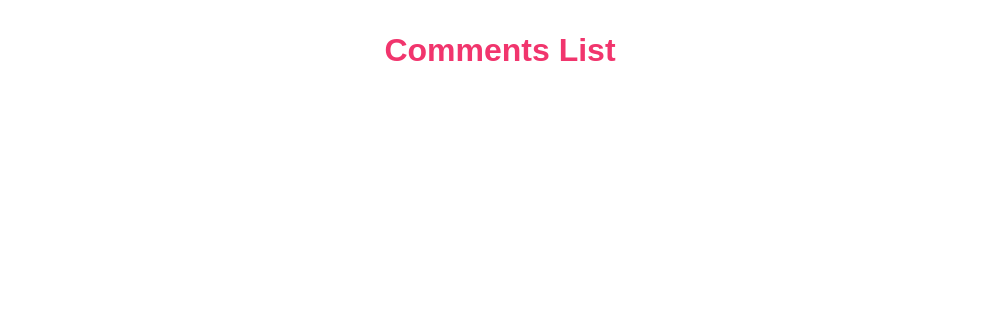
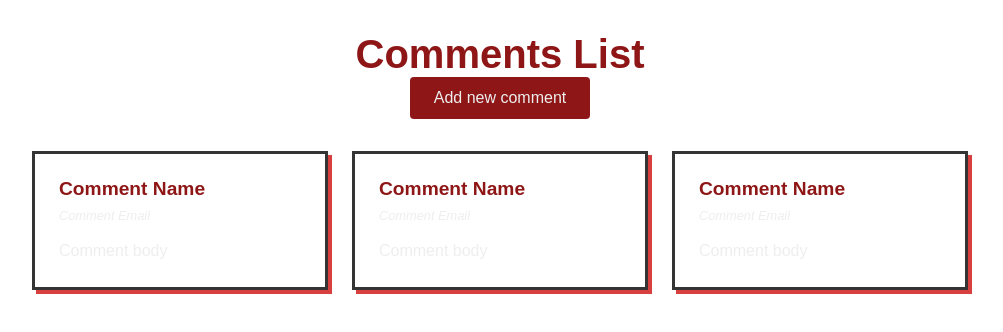
Before and after one commit to Vctorqui/frontend_challenge, a Next.js app: page / in a window 1280 px wide. Shown: the top 332 px of the page, without its empty margins (140-1143 px from the left). Built offline with nearby package versions, Linux system fonts and the light colour scheme.

Commit message:
[feat] --Add CommentList component and button to toggle form visibility --Implemented CommentList for displaying comments and added a button to show/hide the comment form.

```diff
--- a/app/page.tsx
+++ b/app/page.tsx
@@ -1,13 +1,27 @@
+'use client'
 import Image from 'next/image'
 import styles from './page.module.css'
-import { Container, Header, Title } from '@/components/styled/StyledComponent'
+import {
+  Button,
+  Container,
+  Header,
+  Title,
+} from '@/components/styled/StyledComponent'
+import { useState } from 'react'
+import CommentList from '@/components/CommentList'
 
 export default function Home() {
+  const [showForm, setShowForm] = useState(false)
+
   return (
     <Container>
       <Header>
         <Title>Comments List</Title>
+        <Button onClick={() => setShowForm(!showForm)}>
+          {showForm ? 'Hide form' : 'Add new comment'}
+        </Button>
       </Header>
+      <CommentList />
     </Container>
 
     // <div className={styles.page}>
--- /dev/null
+++ b/components/CommentList.tsx
@@ -0,0 +1,31 @@
+'use client'
+
+import {
+  CommentBody,
+  CommentCard,
+  CommentEmail,
+  CommentName,
+  ContainerList,
+} from './styled/StyledComponent'
+
+export default function CommentList() {
+  return (
+    <ContainerList>
+      <CommentCard>
+        <CommentName>Comment Name</CommentName>
+        <CommentEmail>Comment Email</CommentEmail>
+        <CommentBody>Comment body</CommentBody>
+      </CommentCard>
+      <CommentCard>
+        <CommentName>Comment Name</CommentName>
+        <CommentEmail>Comment Email</CommentEmail>
+        <CommentBody>Comment body</CommentBody>
+      </CommentCard>
+      <CommentCard>
+        <CommentName>Comment Name</CommentName>
+        <CommentEmail>Comment Email</CommentEmail>
+        <CommentBody>Comment body</CommentBody>
+      </CommentCard>
+    </ContainerList>
+  )
+}
--- a/components/styled/StyledComponent.tsx
+++ b/components/styled/StyledComponent.tsx
@@ -14,6 +14,61 @@ export const Header = styled.header`
 `
 
 export const Title = styled.h1`
-  font-size: 2rem;
-  color: #f1356d;
+  font-size: 2.5rem;
+  font-weight: bold;
+  color: ${(props) => props.theme.colors.primary};
 `
+
+export const Button = styled.button`
+  background-color: ${(props) => props.theme.colors.primary};
+  color: ${(props) => props.theme.colors.text};
+  border: none;
+  border-radius: 0.25rem;
+  padding: 0.75rem 1.5rem;
+  font-size: 1rem;
+  cursor: pointer;
+  transition: background-color 0.2s ease-in-out;
+
+  &:hover {
+    background-color: ${(props) => props.theme.colors.secondary};
+  }
+`
+
+export const ContainerList = styled.div`
+  display: grid;
+  grid-template-columns: repeat(auto-fill, minmax(280px, 1fr));
+  gap: 1.5rem;
+  margin-top: 2rem;
+`
+
+export const CommentCard = styled.div`
+  background-color: transparent;
+  padding: 1.5rem;
+  border: 3px solid ${(props) => props.theme.colors.darkGrey};
+  box-shadow: 4px 4px 0 ${(props) => props.theme.colors.secondary};
+  transition: transform 0.2s ease-in-out;
+
+  &:hover {
+    transform: translateY(-5px);
+  }
+`
+
+export const CommentName = styled.h3`
+  font-size: 1.2rem;
+  font-weight: bold;
+  color: ${(props) => props.theme.colors.primary};
+  margin-bottom: 0.5rem;
+`
+
+export const CommentEmail = styled.p`
+  font-size: 0.8rem;
+  color: ${(props) => props.theme.colors.text};
+  margin-bottom: 1rem;
+  font-style: italic;
+`
+
+export const CommentBody = styled.p`
+  font-size: 1rem;
+  color: ${(props) => props.theme.colors.text};
+  line-height: 1.5;
+`
```
